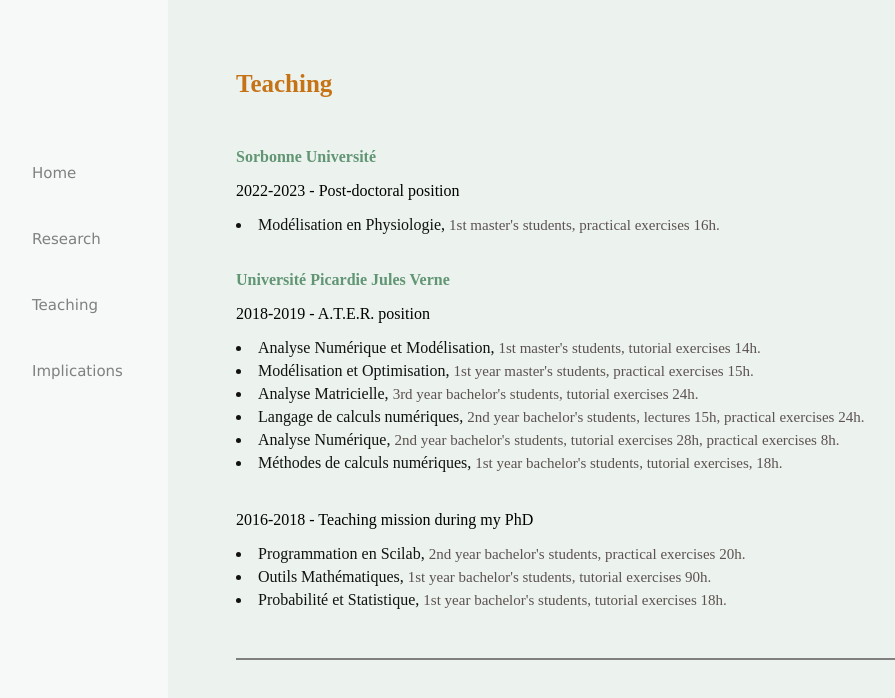
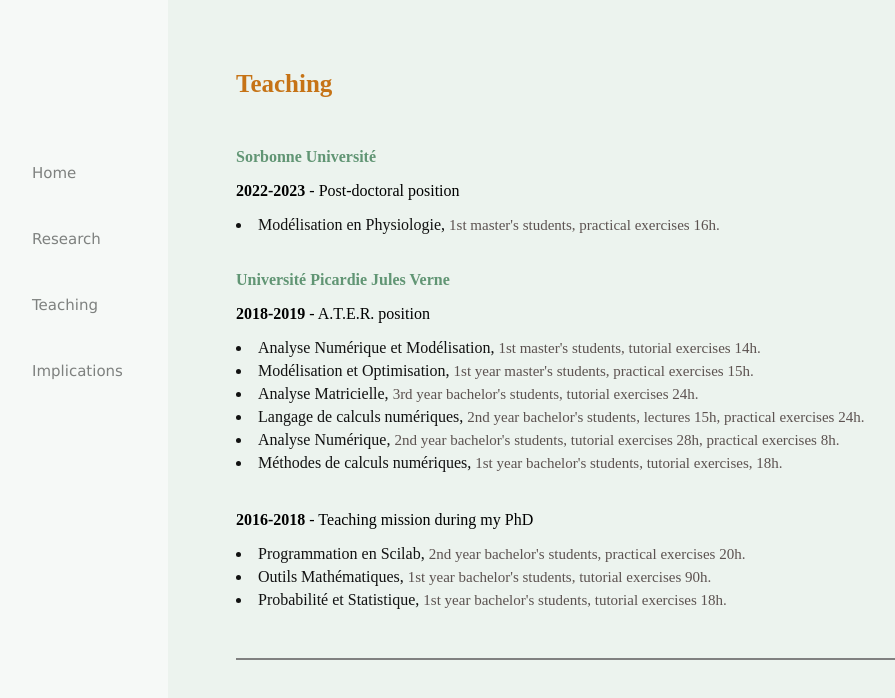
Before and after one commit to asgiacobbi/asgiacobbi.github.io, a plain HTML site: page teaching.html in a window 1280 px wide. Shown: the whole page, without its empty margins (74-969 px from the left). Drawn offline with Linux system fonts and the light colour scheme.

Commit message:
Update teaching.html

```diff
--- a/teaching.html
+++ b/teaching.html
@@ -23,10 +23,10 @@
        <div class="teaching" id="teaching">
         <h5>Teaching</h5>
            <h6>Sorbonne Université</h6>
-                <dl><h7>2022-2023 - Post-doctoral position</h7></dl>
+             <dl><h7><b>2022-2023</b> - Post-doctoral position</h7></dl>
                      <li>Modélisation en Physiologie, <h8>1st master's students, practical exercises 16h.</h8></li>
             <h6>Université Picardie Jules Verne</h6>
-                <dl><h7>2018-2019 - A.T.E.R. position</h7></dl>
+               <dl><h7><b>2018-2019</b> - A.T.E.R. position</h7></dl>
                     <li>Analyse Numérique et Modélisation, <h8>1st master's students, tutorial exercises 14h.</h8></li>
                     <li>Modélisation et Optimisation, <h8>1st year master's students, practical exercises 15h.</h8></li>
                     <li>Analyse Matricielle, <h8>3rd year bachelor's students, tutorial exercises 24h.</h8></li>
@@ -34,7 +34,7 @@
                     <li>Analyse Numérique, <h8>2nd year bachelor's students, tutorial exercises 28h, practical exercises 8h.</h8></li>
                     <li>Méthodes de calculs numériques, <h8>1st year bachelor's students, tutorial exercises, 18h.</h8></li>
                 <br>
-                <dl><h7>2016-2018 - Teaching mission during my PhD</h7></dl>
+                <dl><h7><b>2016-2018</b> - Teaching mission during my PhD</h7></dl>
                     <li>Programmation en Scilab, <h8>2nd year bachelor's students, practical exercises 20h.</h8></li>
                     <li>Outils Mathématiques, <h8>1st year bachelor's students, tutorial exercises 90h.</h8></li>
                    <li>Probabilité et Statistique, <h8>1st year bachelor's students, tutorial exercises 18h.</h8></li>
```
